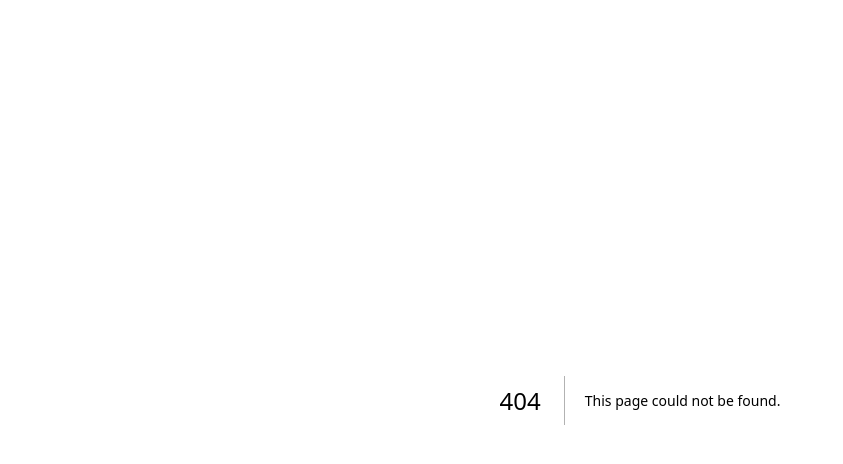
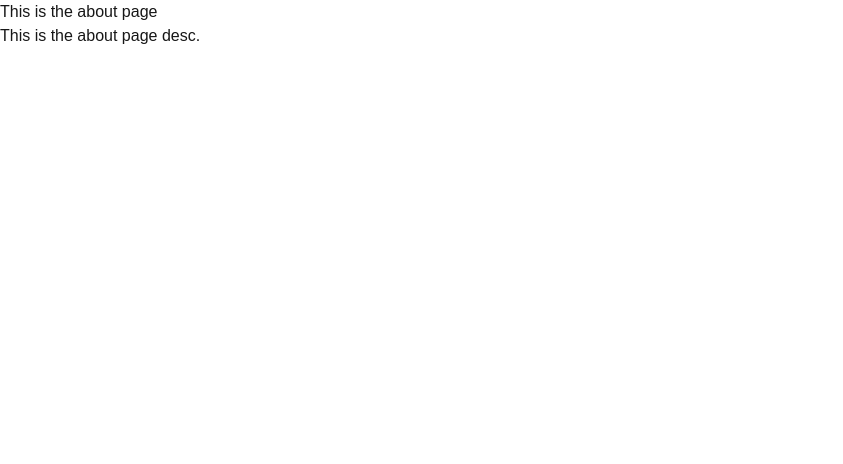
Before and after one commit to Jitendra-Kumar123/NextJS, a Next.js app: page /about in a window 1280 px wide. Before the commit this address had no page. Shown: the top 464 px of the page, without its empty margins (0-843 px from the left). Built offline with nearby package versions, Linux system fonts and the light colour scheme.

Commit message:
Learn to Make Dynamic Routing

```diff
--- /dev/null
+++ b/app/about/page.tsx
@@ -0,0 +1,8 @@
+export default function about(){
+    return (
+        <>
+        <h1>This is the about page</h1>
+        <p>This is the about page desc.</p>
+        </>
+    );
+}
```
